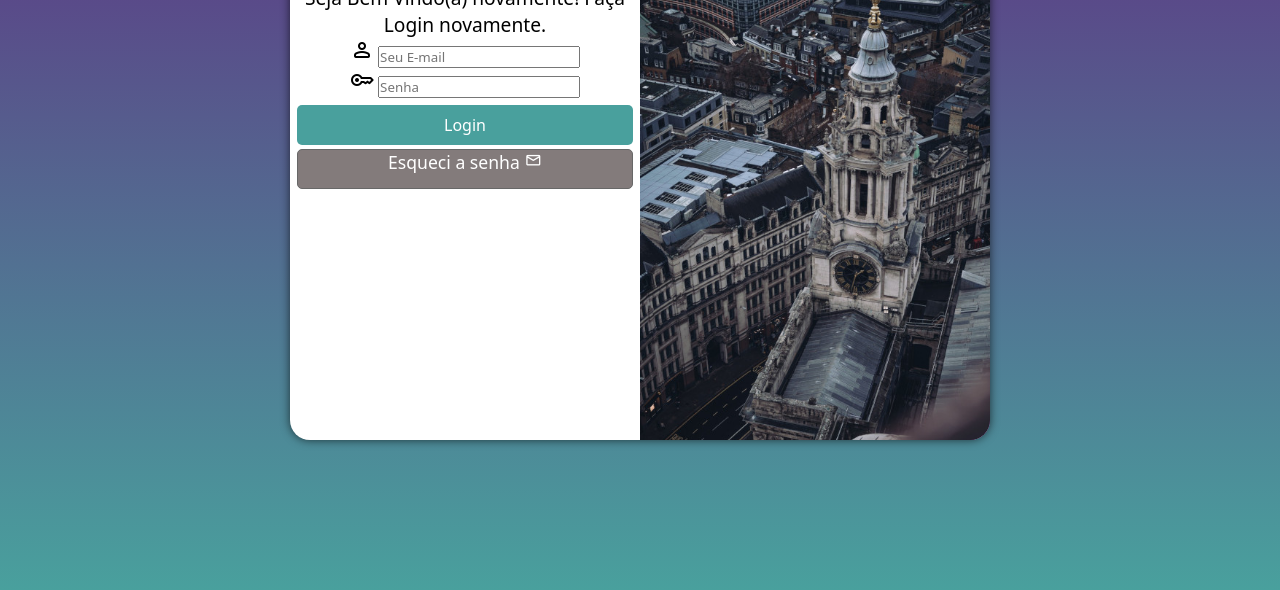
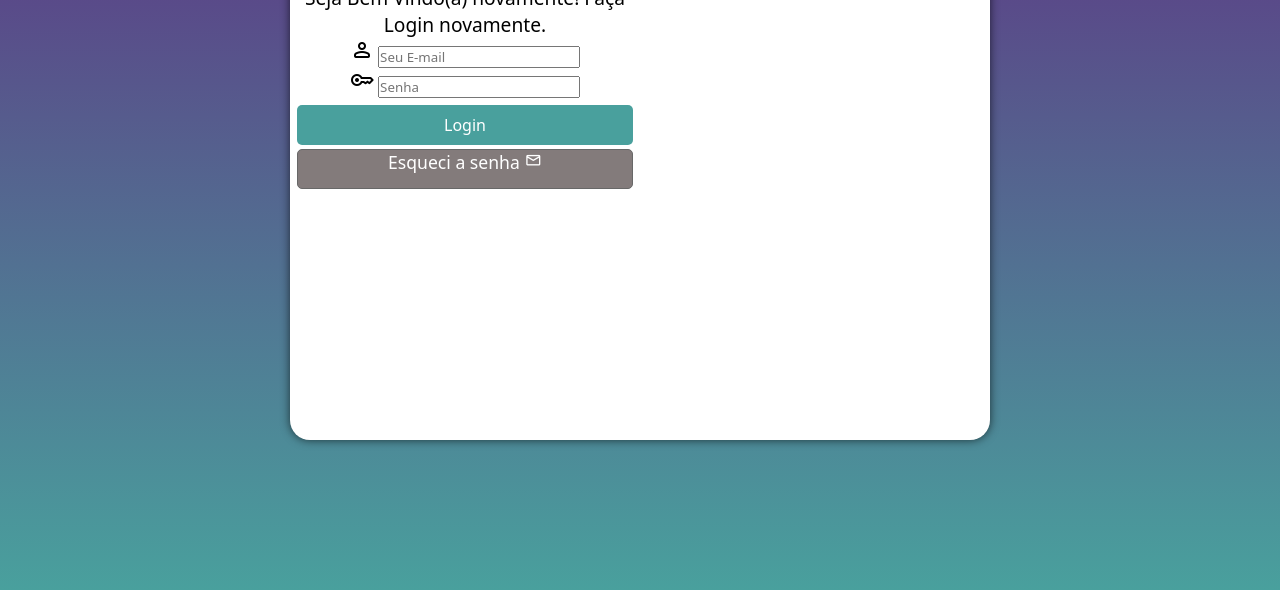
Before and after one commit to devyuriferreira/teladelogin, a plain HTML site: page index.html in a window 1280 px wide. Shown: the part 210-800 px from the top of the page. Drawn offline with nearby package versions, Linux system fonts and the light colour scheme.

Commit message:
Update style.css

```diff
--- a/estilos/style.css
+++ b/estilos/style.css
@@ -49,13 +49,7 @@ section#login {
     transition-timing-function: ease;
 }
 
-#imagem {
-    display: block;
-    background: var(--cor01-) url(../imagens/loginpic.jpg) no-repeat;
-    background-size: cover;
-    height: 200px;
-    background-position: right center;
-}
+
 
 section#login > div#formulario {
     display: block;
```
